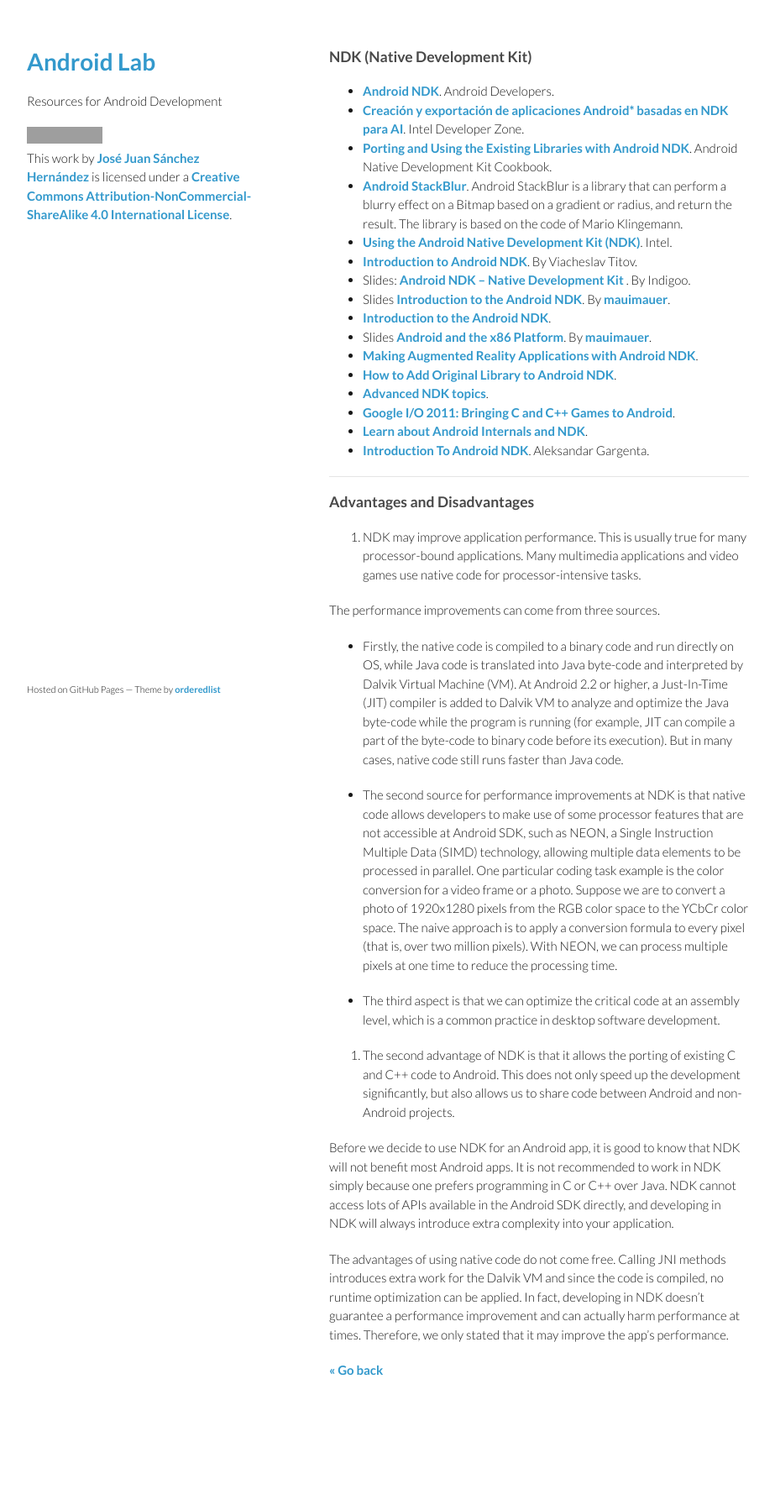
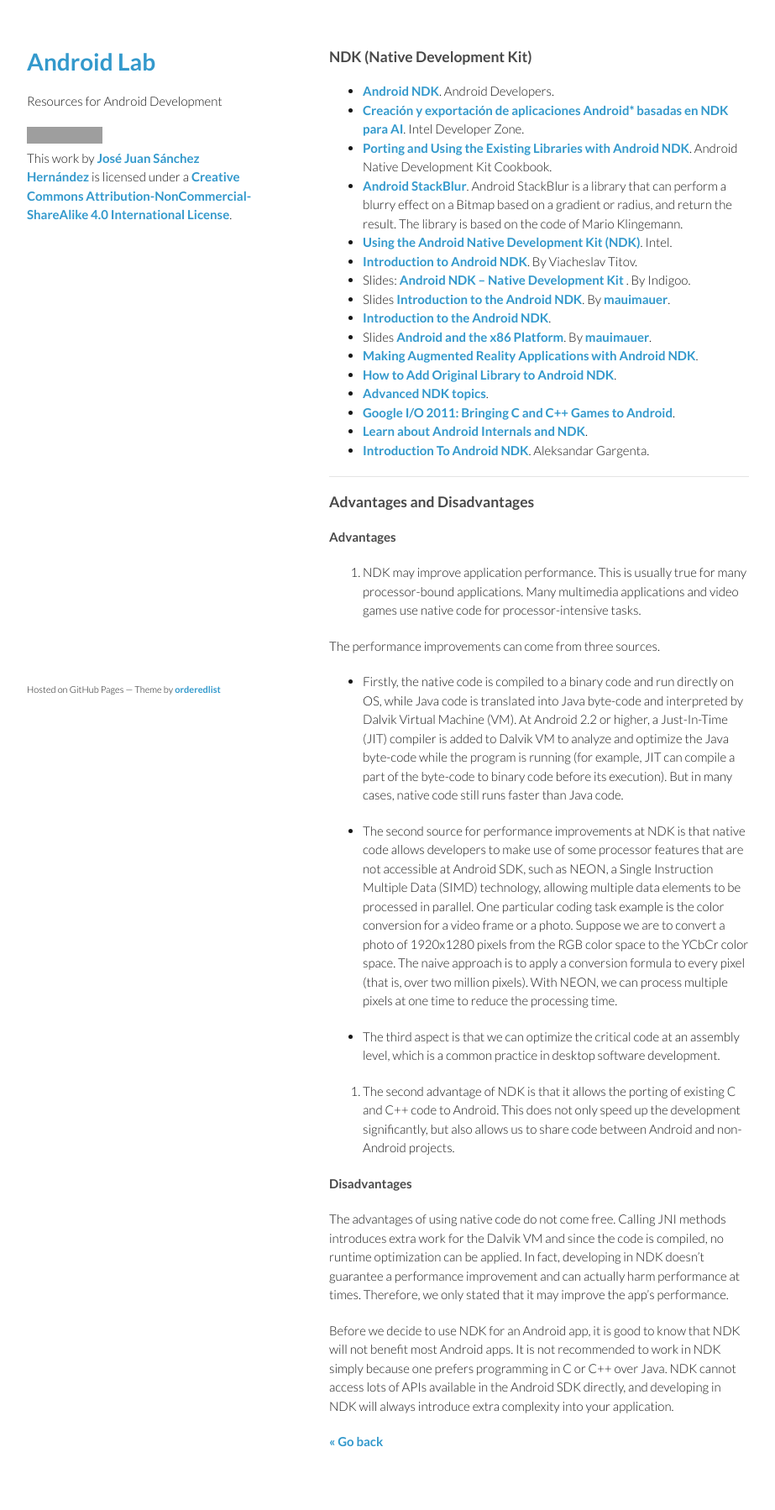
Before and after one commit to josejuansanchez/josejuansanchez.github.io, a Jekyll site: the page built from androidlab/ndk.md, in a window 1280 px wide. Shown: the whole page at 84% size, without its empty margins (178-1101 px from the left). Built offline with Jekyll 4.4.1, drawn with Linux system fonts in a browser that asks for light colours; before the commit the page ends 1713 px from its top, so only the background shows below that; grey boxes are pictures that could not be loaded.

Commit message:
Update ndk.md

```diff
--- a/androidlab/ndk.md
+++ b/androidlab/ndk.md
@@ -25,6 +25,8 @@
 ----
 ### Advantages and Disadvantages
 
+#### Advantages
+
 1. NDK may improve application performance. This is usually true for many processor-bound applications. Many multimedia applications and video games use native code for processor-intensive tasks.
 
 The performance improvements can come from three sources.
@@ -39,8 +41,11 @@
 
 2. The second advantage of NDK is that it allows the porting of existing C and C++ code to Android. This does not only speed up the development significantly, but also allows us to share code between Android and non-Android projects.
 
-Before we decide to use NDK for an Android app, it is good to know that NDK will not benefit most Android apps. It is not recommended to work in NDK simply because one prefers programming in C or C++ over Java. NDK cannot access lots of APIs available in the Android SDK directly, and developing in NDK will always introduce extra complexity into your application.
+#### Disadvantages
 
 The advantages of using native code do not come free. Calling JNI methods introduces extra work for the Dalvik VM and since the code is compiled, no runtime optimization can be applied. In fact, developing in NDK doesn't guarantee a performance improvement and can actually harm performance at times. Therefore, we only stated that it may improve the app's performance.
 
+Before we decide to use NDK for an Android app, it is good to know that NDK will not benefit most Android apps. It is not recommended to work in NDK simply because one prefers programming in C or C++ over Java. NDK cannot access lots of APIs available in the Android SDK directly, and developing in NDK will always introduce extra complexity into your application.
+
+
 [&laquo; Go back](./)
```
